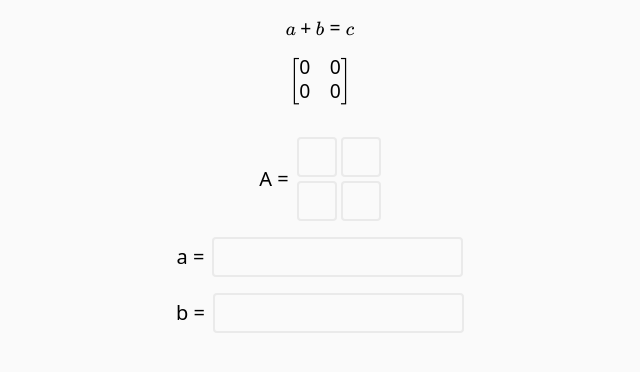
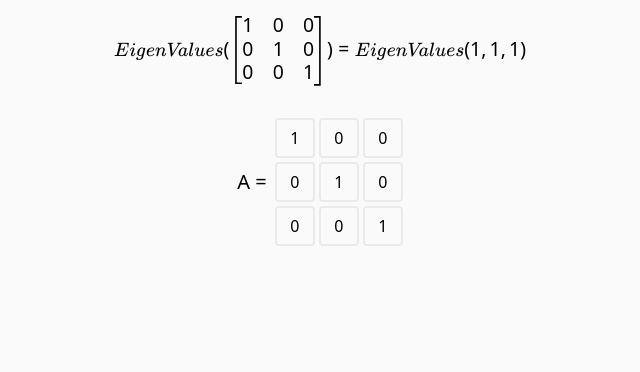
Before and after one commit to marcusfrdk/docmath, a plain HTML site: page index.html in a window 1280 px wide. Shown: the whole page, without its empty margins (320-960 px from the left). Drawn offline with nearby package versions, Linux system fonts and the light colour scheme.

Commit message:
index.html new example

```diff
--- a/index.html
+++ b/index.html
@@ -15,28 +15,18 @@
     fractions = 2;
 
     equations = [
-      // "= {{A}}", // not valid
-      // "{{B}} = {{A}}", // valid
-      // "{{A}} = {{B}} = {{C}}", // valid
-      // "{{A}}",
-      // "{{A}} =", // invalid
-      // "{{B}} + {{B}} = {{A}}",
-      // "{{a}} + {{b}} = {{c}}",
-      "{{a}} + {{b}} = {{c}}",
-      "{{A}}"
-      // "{{A}} + {{B}} = {{D}}",
-      // "{{A}} + {{A}} = {{A}} + 1",
+      "EigenValues({{A}}) = {{B}}"
     ];
 
-    function compute({a, b}){
+    function compute({A}){
       return {
-        c: a + b
+        B: math.eigs(A),
       }
     }
 
     init({
       A: {
-        rows: 2
+        matrix: [[1, 0, 0], [0, 1, 0], [0, 0, 1]]
       }
     });
   </script>
```
